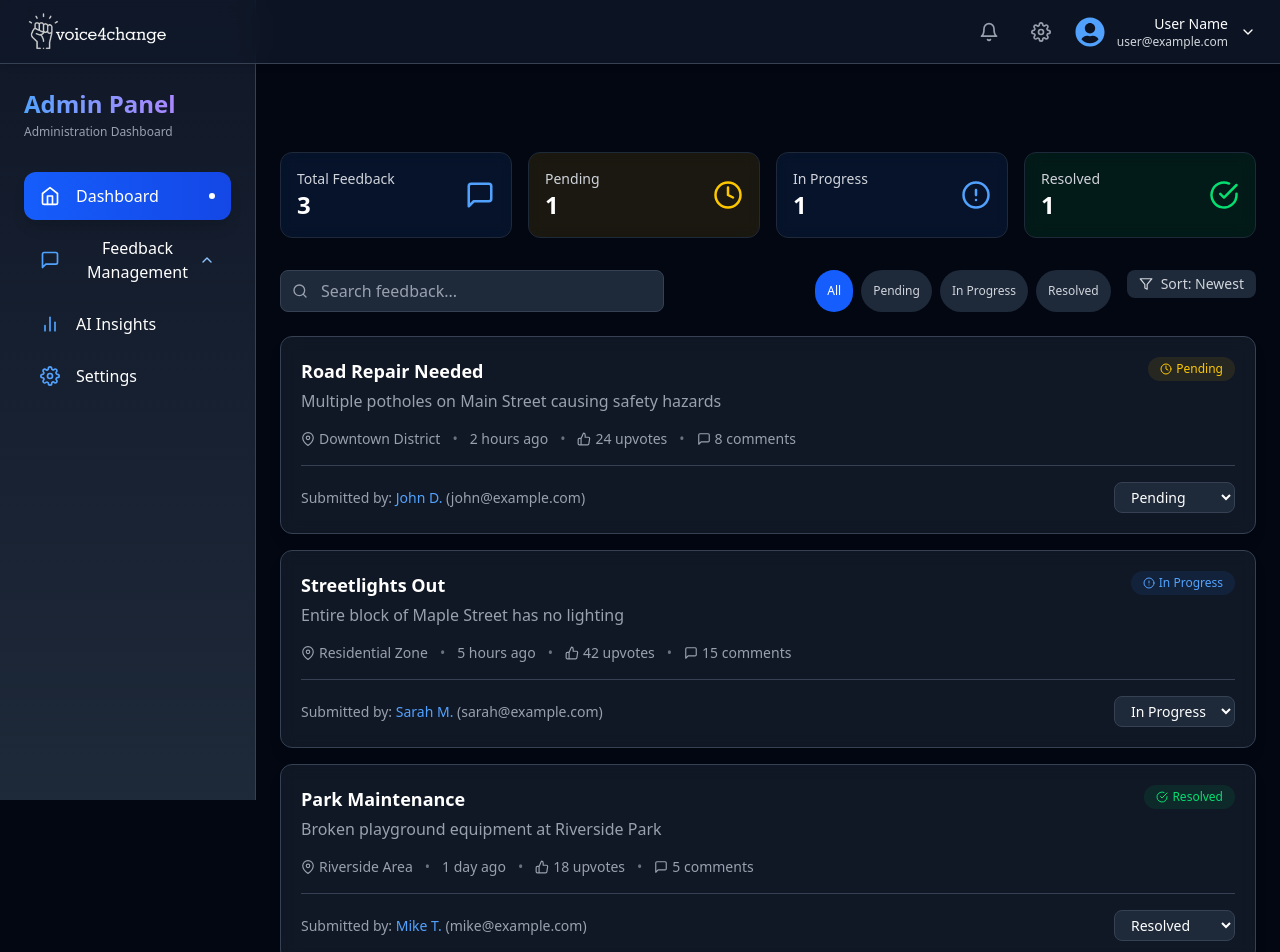
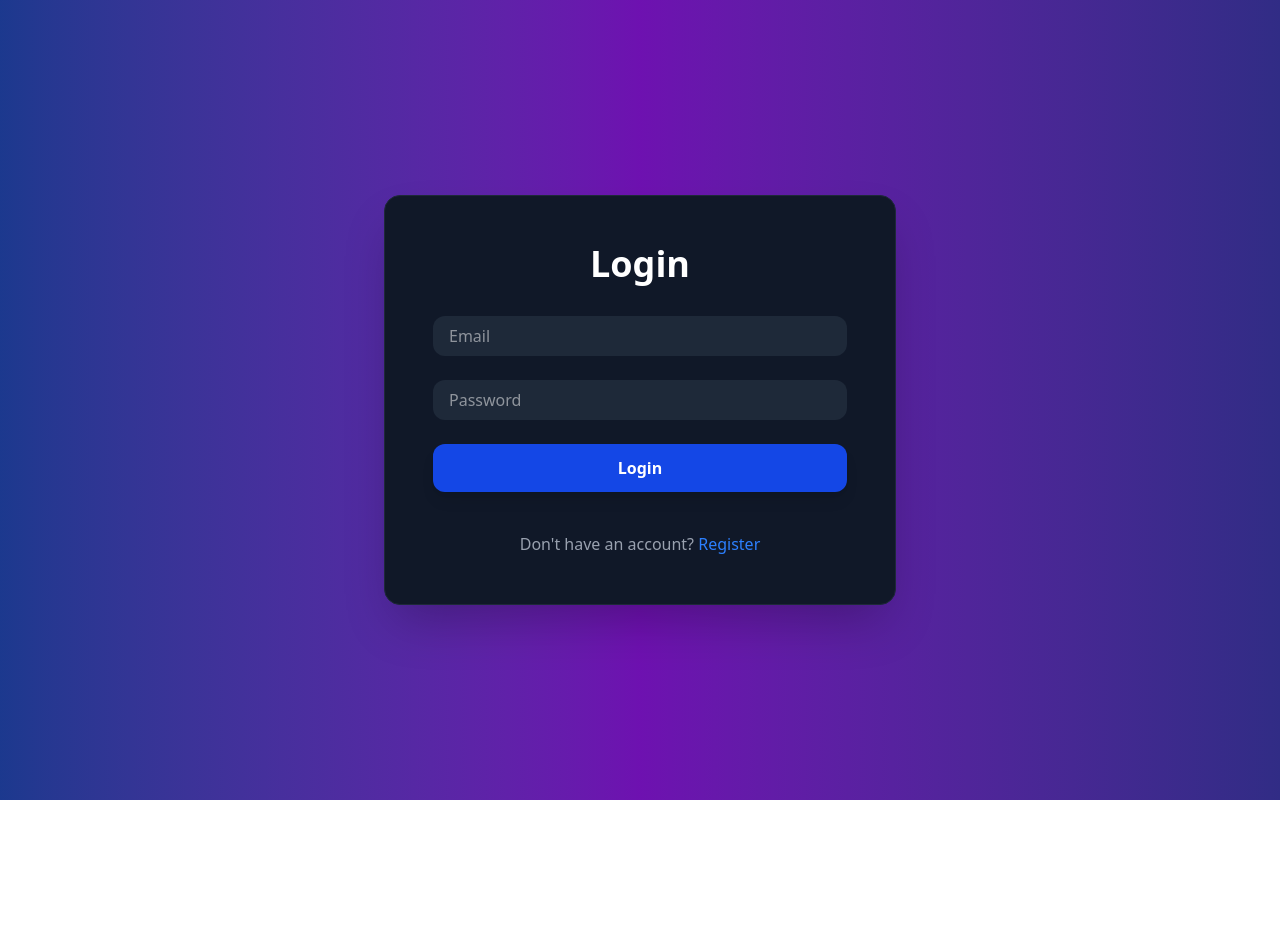
Before and after one commit to shreyashap/Voice4Change-Frontend, a React (Vite) app: page /admin in a window 1280 px wide. Shown: the top 952 px of the page. After the commit the page ends 800 px from the top, so only its background shows below. Built offline with nearby package versions, Linux system fonts and the light colour scheme; the HTML template or start-up script is replaced by a standard one.

Commit message:
Add search and filter functionality

```diff
--- a/src/App.jsx
+++ b/src/App.jsx
@@ -7,6 +7,7 @@ import CivilianDashboard from "./pages/Civilian";
 import CivilianAuthProvider from "./components/CivilianAuthProvider";
 import FeedbackModal from "./components/FeedbackModel";
 import AdminDashboard from "./pages/AdminDashboard";
+import AdminAuthProvider from "./components/AdminAuthProvider";
 
 export default function App() {
   return (
@@ -34,7 +35,9 @@ export default function App() {
         <Route
           path="/admin"
           element={
-            <AdminDashboard/>
+            <AdminAuthProvider>
+              <AdminDashboard />
+            </AdminAuthProvider>
           }
         />
       </Routes>
--- /dev/null
+++ b/src/components/AdminAuthProvider.jsx
@@ -0,0 +1,23 @@
+import React, { useState, useEffect } from "react";
+import { useNavigate } from "react-router-dom";
+import Login from "./Login";
+
+function AdminAuthProvider({ children }) {
+  const [user, setUser] = useState(null);
+  const navigate = useNavigate();
+
+  useEffect(() => {
+    const storedUser = JSON.parse(localStorage.getItem("userData"));
+    if (storedUser) {
+      setUser(storedUser);
+    }
+  }, []);
+
+  if (!user || user?.user.user_type !== "ADMIN") {
+    return <Login />;
+  }
+
+  return <>{children}</>;
+}
+
+export default AdminAuthProvider;
--- a/src/components/AdminFeedbackCard.jsx
+++ b/src/components/AdminFeedbackCard.jsx
@@ -23,10 +23,14 @@ const AdminFeedbackCard = ({ feedback, statusIcon, statusColor, adminView = fals
       <div className="p-5">
         <div className="flex justify-between items-start">
           <div>
-            <h3 className="text-lg font-semibold text-white">{feedback.title}</h3>
+            <h3 className="text-lg font-semibold text-white">
+              {feedback.title}
+            </h3>
             <p className="text-gray-400 mt-1">{feedback.description}</p>
           </div>
-          <span className={`px-3 py-1 rounded-full text-xs flex items-center ${statusColor}`}>
+          <span
+            className={`px-3 py-1 rounded-full text-xs flex items-center ${statusColor}`}
+          >
             {statusIcon}
             <span className="ml-1">{feedback.status}</span>
           </span>
@@ -38,7 +42,9 @@ const AdminFeedbackCard = ({ feedback, statusIcon, statusColor, adminView = fals
             {feedback.location}
           </span>
           <span className="text-gray-500">•</span>
-          <span className="text-gray-400">{feedback.createdAt}</span>
+          <span className="text-gray-400">
+            {new Date(feedback.created_at).toDateString()}
+          </span>
           <span className="text-gray-500">•</span>
           <span className="flex items-center text-gray-400">
             <FiThumbsUp className="mr-1" />
@@ -54,7 +60,8 @@ const AdminFeedbackCard = ({ feedback, statusIcon, statusColor, adminView = fals
               <span className="text-gray-500">•</span>
               <span className="flex items-center text-gray-400">
                 <FiPaperclip className="mr-1" />
-                {feedback.attachments} attachment{feedback.attachments !== 1 ? 's' : ''}
+                {feedback.attachments} attachment
+                {feedback.attachments !== 1 ? "s" : ""}
               </span>
             </>
           )}
@@ -64,20 +71,10 @@ const AdminFeedbackCard = ({ feedback, statusIcon, statusColor, adminView = fals
           <div className="mt-4 pt-4 border-t border-gray-700">
             <div className="flex justify-between items-center">
               <div className="text-sm text-gray-400">
-                Submitted by: <span className="text-blue-400">{feedback.user?.name}</span> ({feedback.user?.email})
+                Submitted by:{" "}
+                <span className="text-blue-400">{feedback.user?.name}</span> (
+                {feedback.user?.email})
               </div>
-
-              <select
-                value={feedback.status}
-                onChange={handleStatusChange}
-                className="bg-gray-800 border border-gray-700 text-white text-sm rounded-lg px-3 py-1 focus:ring-blue-500 focus:border-blue-500"
-              >
-                {statusOptions.map(option => (
-                  <option key={option.value} value={option.value}>
-                    {option.label}
-                  </option>
-                ))}
-              </select>
             </div>
           </div>
         )}
--- a/src/components/Login.jsx
+++ b/src/components/Login.jsx
@@ -34,15 +34,19 @@ const Login = () => {
     try {
       const response = await axios.post(
         "http://127.0.0.1:8000/api/auth/login/",
-        d,
-        {
-          withCredentials: true,
-        }
+        d
       );
       console.log("Login successful:", response.data);
+
       localStorage.setItem("userData", JSON.stringify(response?.data));
       reset();
-      navigate("/civilian");
+
+      if (response.data.user.user_type === "ADMIN") {
+        navigate("/admin");
+      } else {
+        navigate("/civilian");
+      }
+
     } catch (err) {
       setError(
         err.response?.data?.message ||
--- a/src/components/Registeration.jsx
+++ b/src/components/Registeration.jsx
@@ -14,7 +14,7 @@ const registrationSchema = z
     email: z.string().email("Invalid email address"),
     phone: z.string().regex(/^\d{10}$/, "Phone must be 10 digits"),
     address: z.string().min(5, "Address is required"),
-    role: z.enum(["CIVILIAN", "Authority"], "Select a valid role"),
+    role: z.enum(["CIVILIAN", "ADMIN"], "Select a valid role"),
     idProofType: z.string().min(3, "ID Proof Type is required"),
     idProofFile: z.any().refine((file) => file.length > 0, "File is required"),
 
@@ -160,7 +160,7 @@ const Registration = () => {
             >
               <option value="">Select Role</option>
               <option value="CIVILIAN">Civilian</option>
-              <option value="Authority">Village Authority Admin</option>
+              <option value="ADMIN">Village Authority Admin</option>
             </select>
             {errors.role && (
               <p className="text-red-500">{errors.role.message}</p>
@@ -196,7 +196,7 @@ const Registration = () => {
             )}
           </div>
 
-          {role === "Authority" && (
+          {role === "ADMIN" && (
             <>
               <div>
                 <input
--- a/src/pages/AdminDashboard.jsx
+++ b/src/pages/AdminDashboard.jsx
@@ -14,61 +14,22 @@ import { motion, AnimatePresence } from "framer-motion";
 import FeedbackCard from "../components/AdminFeedbackCard";
 import AdminSidebar from "../components/AdminSidebar";
 import AdminNavbar from "../components/Navbar";
-
-// Mock data - replace with real API calls
-const mockFeedbacks = [
-  {
-    id: 1,
-    title: "Road Repair Needed",
-    description: "Multiple potholes on Main Street causing safety hazards",
-    location: "Downtown District",
-    createdAt: new Date(Date.now() - 3600000 * 2), // 2 hours ago
-    status: "Pending",
-    category: "Infrastructure",
-    upvotes: 24,
-    comments: 8,
-    user: { name: "John D.", email: "john@example.com" }
-  },
-  {
-    id: 2,
-    title: "Streetlights Out",
-    description: "Entire block of Maple Street has no lighting",
-    location: "Residential Zone",
-    createdAt: new Date(Date.now() - 3600000 * 5), // 5 hours ago
-    status: "In Progress",
-    category: "Public Safety",
-    upvotes: 42,
-    comments: 15,
-    user: { name: "Sarah M.", email: "sarah@example.com" }
-  },
-  {
-    id: 3,
-    title: "Park Maintenance",
-    description: "Broken playground equipment at Riverside Park",
-    location: "Riverside Area",
-    createdAt: new Date(Date.now() - 3600000 * 24), // 1 day ago
-    status: "Resolved",
-    category: "Public Spaces",
-    upvotes: 18,
-    comments: 5,
-    user: { name: "Mike T.", email: "mike@example.com" }
-  },
-];
+import axios from "axios";
 
 const statusIcons = {
-  "Pending": <FiClock className="text-yellow-400" />,
-  "In Progress": <FiAlertCircle className="text-blue-400" />,
-  "Resolved": <FiCheckCircle className="text-green-400" />,
+  PENDING: <FiClock className="text-yellow-400" />,
+  "IN PROGRESS": <FiAlertCircle className="text-blue-400" />,
+  RESOLVED: <FiCheckCircle className="text-green-400" />,
 };
 
 const statusColors = {
-  "Pending": "bg-yellow-500/10 text-yellow-400",
-  "In Progress": "bg-blue-500/10 text-blue-400",
-  "Resolved": "bg-green-500/10 text-green-400",
+  PENDING: "bg-yellow-500/10 text-yellow-400",
+  "IN PROGRESS": "bg-blue-500/10 text-blue-400",
+  RESOLVED: "bg-green-500/10 text-green-400",
 };
 
 const AdminDashboard = () => {
-  const [feedbacks, setFeedbacks] = useState(mockFeedbacks);
+  const [feedbacks, setFeedbacks] = useState([]);
   const [searchQuery, setSearchQuery] = useState("");
   const [activeFilter, setActiveFilter] = useState("All");
   const [sortBy, setSortBy] = useState("Newest");
@@ -77,27 +38,73 @@ const AdminDashboard = () => {
     total: 0,
     pending: 0,
     inProgress: 0,
-    resolved: 0
+    resolved: 0,
   });
 
-  // Simulate real-time updates
+  const [user, setUser] = useState();
+  const [loading, setLoading] = useState(false);
+
   useEffect(() => {
-    const interval = setInterval(() => {
-      // In a real app, this would be an API call
-      setFeedbacks(prev => [...prev]);
-      updateStats();
-    }, 30000); // Update every 30 seconds
+    const user = JSON.parse(localStorage.getItem("userData"));
+    if (user) setUser(user);
 
+    const fetchFeedbacks = async () => {
+      try {
+        setLoading(true);
+        const res = await axios.get(
+          "http://127.0.0.1:8000/api/feedback/admin/",
+          {
+            headers: {
+              Authorization: `Bearer ${user?.access_token}`,
+            },
+          }
+        );
+
+        console.log(res.data);
+        setFeedbacks(res.data);
+        const newDate = formatDate(res.data.created_at);
+      } catch (error) {
+        console.error(error);
+      } finally {
+        setLoading(false);
+      }
+    };
+    fetchFeedbacks();
     updateStats();
-    return () => clearInterval(interval);
+  }, []);
+
+  useEffect(() => {
+    const user = JSON.parse(localStorage.getItem("userData"));
+    if (user) setUser(user);
+
+    const fetchData = async () => {
+      try {
+        setLoading(true);
+        const res = await axios.get(
+          "http://127.0.0.1:8000/api/admin-dashboard/dashboard",
+          {
+            headers: {
+              Authorization: `Bearer ${user?.access_token}`,
+            },
+          }
+        );
+
+        console.log(res.data);
+      } catch (error) {
+        console.error(error);
+      } finally {
+        setLoading(false);
+      }
+    };
+    fetchData();
   }, []);
 
   const updateStats = () => {
     setStats({
       total: feedbacks.length,
-      pending: feedbacks.filter(f => f.status === "Pending").length,
-      inProgress: feedbacks.filter(f => f.status === "In Progress").length,
-      resolved: feedbacks.filter(f => f.status === "Resolved").length
+      pending: feedbacks.filter((f) => f.status === "Pending").length,
+      inProgress: feedbacks.filter((f) => f.status === "In Progress").length,
+      resolved: feedbacks.filter((f) => f.status === "Resolved").length,
     });
   };
 
@@ -105,11 +112,14 @@ const AdminDashboard = () => {
   const sortOptions = ["Newest", "Oldest", "Most Urgent", "Most Popular"];
 
   const filteredFeedbacks = feedbacks
-    .filter(feedback =>
-      (activeFilter === "All" || feedback.status === activeFilter) &&
-      (feedback.title.toLowerCase().includes(searchQuery.toLowerCase()) ||
-       feedback.description.toLowerCase().includes(searchQuery.toLowerCase()) ||
-       feedback.location.toLowerCase().includes(searchQuery.toLowerCase()))
+    .filter(
+      (feedback) =>
+        (activeFilter === "All" || feedback.status === activeFilter) &&
+        (feedback.title.toLowerCase().includes(searchQuery.toLowerCase()) ||
+          feedback.description
+            .toLowerCase()
+            .includes(searchQuery.toLowerCase()) ||
+          feedback.location.toLowerCase().includes(searchQuery.toLowerCase()))
     )
     .sort((a, b) => {
       if (sortBy === "Newest") return b.createdAt - a.createdAt;
@@ -126,14 +136,15 @@ const AdminDashboard = () => {
 
   const formatDate = (date) => {
     const diffInHours = Math.floor((Date.now() - date) / 3600000);
-    if (diffInHours < 24) return `${diffInHours} hour${diffInHours !== 1 ? 's' : ''} ago`;
+    if (diffInHours < 24)
+      return `${diffInHours} hour${diffInHours !== 1 ? "s" : ""} ago`;
     const diffInDays = Math.floor(diffInHours / 24);
-    return `${diffInDays} day${diffInDays !== 1 ? 's' : ''} ago`;
+    return `${diffInDays} day${diffInDays !== 1 ? "s" : ""} ago`;
   };
 
   const updateStatus = (id, newStatus) => {
-    setFeedbacks(prev =>
-      prev.map(f => f.id === id ? { ...f, status: newStatus } : f)
+    setFeedbacks((prev) =>
+      prev.map((f) => (f.id === id ? { ...f, status: newStatus } : f))
     );
     updateStats();
   };
@@ -144,10 +155,13 @@ const AdminDashboard = () => {
     <div className="flex flex-col min-h-screen bg-gray-950 text-white">
       <AdminNavbar isAdmin={true} />
 
-      <div className="flex flex-1 pt-16"> {/* Changed mt-16 to pt-16 */}
+      <div className="flex flex-1 pt-16">
+        {" "}
+        {/* Changed mt-16 to pt-16 */}
         <AdminSidebar activeTab={activeTab} setActivePage={setActiveTab} />
-
-        <main className="flex-1 p-6 md:ml-64 overflow-auto"> {/* Added overflow-auto */}
+        <main className="flex-1 p-6 md:ml-64 overflow-auto">
+          {" "}
+          {/* Added overflow-auto */}
           {/* Stats Cards */}
           <div className="grid grid-cols-1 md:grid-cols-4 gap-4 mb-8">
             <StatCard
@@ -175,8 +189,6 @@ const AdminDashboard = () => {
               color="bg-green-500/10"
             />
           </div>
-
-          {/* Search and Filter Section */}
           <div className="flex flex-col md:flex-row justify-between gap-4 mb-6">
             <motion.div
               initial={{ opacity: 0, x: -20 }}
@@ -197,7 +209,7 @@ const AdminDashboard = () => {
 
             <div className="flex gap-4">
               <div className="flex flex-wrap gap-2">
-                {filters.map(filter => (
+                {filters.map((filter) => (
                   <motion.button
                     key={filter}
                     whileHover={{ scale: 1.05 }}
@@ -232,7 +244,7 @@ const AdminDashboard = () => {
                       exit={{ opacity: 0, y: -10 }}
                       className="absolute right-0 mt-1 w-48 bg-gray-800 rounded-lg shadow-lg z-10 border border-gray-700 overflow-hidden"
                     >
-                      {sortOptions.map(option => (
+                      {sortOptions.map((option) => (
                         <button
                           key={option}
                           className={`block w-full text-left px-4 py-2 text-sm ${
@@ -254,12 +266,11 @@ const AdminDashboard = () => {
               </div>
             </div>
           </div>
-
-          {/* Feedback List */}
+          {loading && <div className="tex-lg">Loading...</div>}
           <div className="space-y-4">
             <AnimatePresence>
-              {filteredFeedbacks.length > 0 ? (
-                filteredFeedbacks.map((feedback) => (
+              {feedbacks.length > 0 &&
+                feedbacks.map((feedback) => (
                   <motion.div
                     key={feedback.id}
                     layout
@@ -271,35 +282,17 @@ const AdminDashboard = () => {
                     <FeedbackCard
                       feedback={{
                         ...feedback,
-                        createdAt: formatDate(feedback.createdAt)
                       }}
                       statusIcon={statusIcons[feedback.status]}
                       statusColor={statusColors[feedback.status]}
                       showActions={true}
                       adminView={true}
-                      onStatusChange={(newStatus) => updateStatus(feedback.id, newStatus)}
+                      onStatusChange={(newStatus) =>
+                        updateStatus(feedback.id, newStatus)
+                      }
                     />
                   </motion.div>
-                ))
-              ) : (
-                <motion.div
-                  initial={{ opacity: 0 }}
-                  animate={{ opacity: 1 }}
-                  className="text-center py-12 text-gray-400"
-                >
-                  <FiSearch className="mx-auto text-4xl mb-4" />
-                  <p>No feedback found matching your criteria</p>
-                  <button
-                    className="mt-4 text-blue-400 hover:text-blue-300 text-sm"
-                    onClick={() => {
-                      setSearchQuery("");
-                      setActiveFilter("All");
-                    }}
-                  >
-                    Clear filters
-                  </button>
-                </motion.div>
-              )}
+                ))}
             </AnimatePresence>
           </div>
         </main>
@@ -308,7 +301,7 @@ const AdminDashboard = () => {
   );
 };
 
-// StatCard component
+
 const StatCard = ({ icon, title, value, color }) => (
   <motion.div
     whileHover={{ y: -5 }}
--- a/src/pages/CivilianHome.jsx
+++ b/src/pages/CivilianHome.jsx
@@ -19,10 +19,16 @@ const statusIcons = {
 
 const CivilianHome = () => {
   const [searchQuery, setSearchQuery] = useState("");
-  const [activeFilter, setActiveFilter] = useState("All Issues");
+  const [feedbackType,setFeedbackType] = useState("");
+  const [status,setStatus] = useState("");
+  const [category,setCategory] = useState("");
+  const [urgency,setUrgency] = useState("");
+
   const [feedbacks, setFeedbacks] = useState([]);
   const [user, setUser] = useState();
   const [loading, setLoading] = useState();
+
+
 
   useEffect(() => {
     const user = JSON.parse(localStorage.getItem("userData"));
@@ -32,7 +38,7 @@ const CivilianHome = () => {
       try {
         setLoading(true);
         const res = await axios.get(
-          "http://127.0.0.1:8000/api/feedback/list/",
+          `http://127.0.0.1:8000/api/feedback/list?feedback_type=${feedbackType}&category=${category}&status=${status}&urgency=${urgency}&search=${searchQuery.trim().toLowerCase()}`,
           {
             headers: {
               Authorization: `Bearer ${user?.access_token}`,
@@ -47,15 +53,16 @@ const CivilianHome = () => {
       }
     };
     fetchFeedbacks();
-  }, []);
+  }, [feedbackType,urgency,status,category,searchQuery]);
 
-  const filters = [
-    "All Issues",
-    "Your Area",
-    "Infrastructure",
-    "Public Safety",
-    "Parks & Recreation",
-  ];
+
+  const handleClearFilter = ()=>{
+    setFeedbackType("");
+    setStatus("");
+    setCategory('');
+    setUrgency('');
+  }
+
 
   return (
     <div className="p-6 md:p-8 bg-gray-900/80 backdrop-blur-sm rounded-xl border border-gray-800 shadow-2xl">
@@ -94,41 +101,89 @@ const CivilianHome = () => {
         </motion.div>
       </div>
 
-      {/* Filter Chips */}
       <div className="flex flex-wrap gap-2 mb-6">
-        {filters.map((filter) => (
-          <motion.button
-            key={filter}
-            whileHover={{ scale: 1.05 }}
-            whileTap={{ scale: 0.95 }}
-            className={`px-3 py-1 rounded-full text-xs transition-colors ${
-              activeFilter === filter
-                ? "bg-blue-600 text-white"
-                : "bg-gray-800 text-gray-300 hover:bg-gray-700"
-            }`}
-            onClick={() => setActiveFilter(filter)}
+        <div>
+          <select
+            placeholder="Select feedback type"
+            className="bg-blue-900/70 px-2 py-1 rounded"
+            onChange={(e) => setFeedbackType(e.target.value)}
+            value={feedbackType}
           >
-            {filter}
-          </motion.button>
-        ))}
+            <option value="">All</option>
+            <option value="COMPLAINT">Complaint</option>
+            <option value="SUGGESTION">Suggestion</option>
+            <option value="GENERAL COMMENT">General Comment</option>
+            <option value="POLICY IDEA">Policy Idea</option>
+          </select>
+        </div>
+        <div>
+          <select
+            placeholder="Select Status"
+            className="bg-blue-900/70 px-2 py-1 rounded"
+            onChange={(e) => setStatus(e.target.value)}
+            value={status}
+          >
+            <option value="">All</option>
+            <option value="SUBMITTED">Submitted</option>
+            <option value="PENDING">Pending</option>
+            <option value="RESOLVED">Resolved</option>
+            <option value="UNDER REVIEW">Under Review</option>
+          </select>
+        </div>
+        <div>
+          <select
+            placeholder="Select Category"
+            className="bg-blue-900/70 px-2 py-1 rounded"
+            onChange={(e) => setCategory(e.target.value)}
+            value={category}
+          >
+            {[
+              "",
+              "INFRASTRUCTURE",
+              "TRANSPORTATION",
+              "EDUCATION",
+              "HEALTHCARE",
+              "SANITATION",
+              "WATER",
+              "ELECTRICITY",
+              "PUBLIC_SAFETY",
+              "ENVIRONMENT",
+              "HOUSING",
+              "TAXATION",
+              "WELFARE",
+              "EMPLOYMENT",
+              "AGRICULTURE",
+              "TOURISM",
+              "CULTURE",
+              "OTHER",
+            ].map((category) => (
+              <option key={category} value={category}>
+                {category.replace("_", " ")}
+              </option>
+            ))}
+          </select>
+        </div>
+        <div>
+          <select
+            placeholder="Select Urgency"
+            className="bg-blue-900/70 px-2 py-1 rounded"
+            onChange={(e) => setUrgency(e.target.value)}
+            value={urgency}
+          >
+            <option value="">All</option>
+            <option value="LOW">Low</option>
+            <option value="MEDIUM">Medium</option>
+            <option value="HIGH">High</option>
+          </select>
+        </div>
+        <button
+          className="bg-green-400 px-2 py-1 rounded cursor-pointer"
+          onClick={handleClearFilter}
+        >
+          Clear Filters
+        </button>
       </div>
 
-      {/* Feedback List Header */}
-      <div className="flex items-center justify-between mb-4 px-2">
-        <h3 className="text-lg font-semibold text-white">
-          {searchQuery ? "Search Results" : "Recent Community Issues"}
-          {searchQuery && (
-            <span className="text-gray-400 text-sm ml-2">
-              ({filteredFeedbacks.length} results)
-            </span>
-          )}
-        </h3>
-        <div className="flex gap-2">
-          <button className="text-xs px-3 py-1 bg-gray-800 rounded-full hover:bg-gray-700 transition-colors">
-            Sort by: Newest
-          </button>
-        </div>
-      </div>
 
       {/* Feedback Cards */}
       <div className="space-y-4">
@@ -160,21 +215,27 @@ const CivilianHome = () => {
           </motion.div>
         )}
       </div>
-
-      {/* View More Button */}
-      {!searchQuery && (
-        <div className="mt-8 flex justify-center">
-          <motion.button
-            whileHover={{ scale: 1.02 }}
-            whileTap={{ scale: 0.98 }}
-            className="px-6 py-2 border border-gray-700 rounded-full text-sm hover:bg-gray-800/50 transition-colors"
-          >
-            View All Community Issues
-          </motion.button>
-        </div>
-      )}
     </div>
   );
 };
 
 export default CivilianHome;
+
+
+// {
+//   filters.map((filter) => (
+//     <motion.button
+//       key={filter}
+//       whileHover={{ scale: 1.05 }}
+//       whileTap={{ scale: 0.95 }}
+//       className={`px-3 py-1 rounded-full text-xs transition-colors ${
+//         activeFilter === filter
+//           ? "bg-blue-600 text-white"
+//           : "bg-gray-800 text-gray-300 hover:bg-gray-700"
+//       }`}
+//       onClick={() => setActiveFilter(filter)}
+//     >
+//       {filter}
+//     </motion.button>
+//   ));
+// }
```
